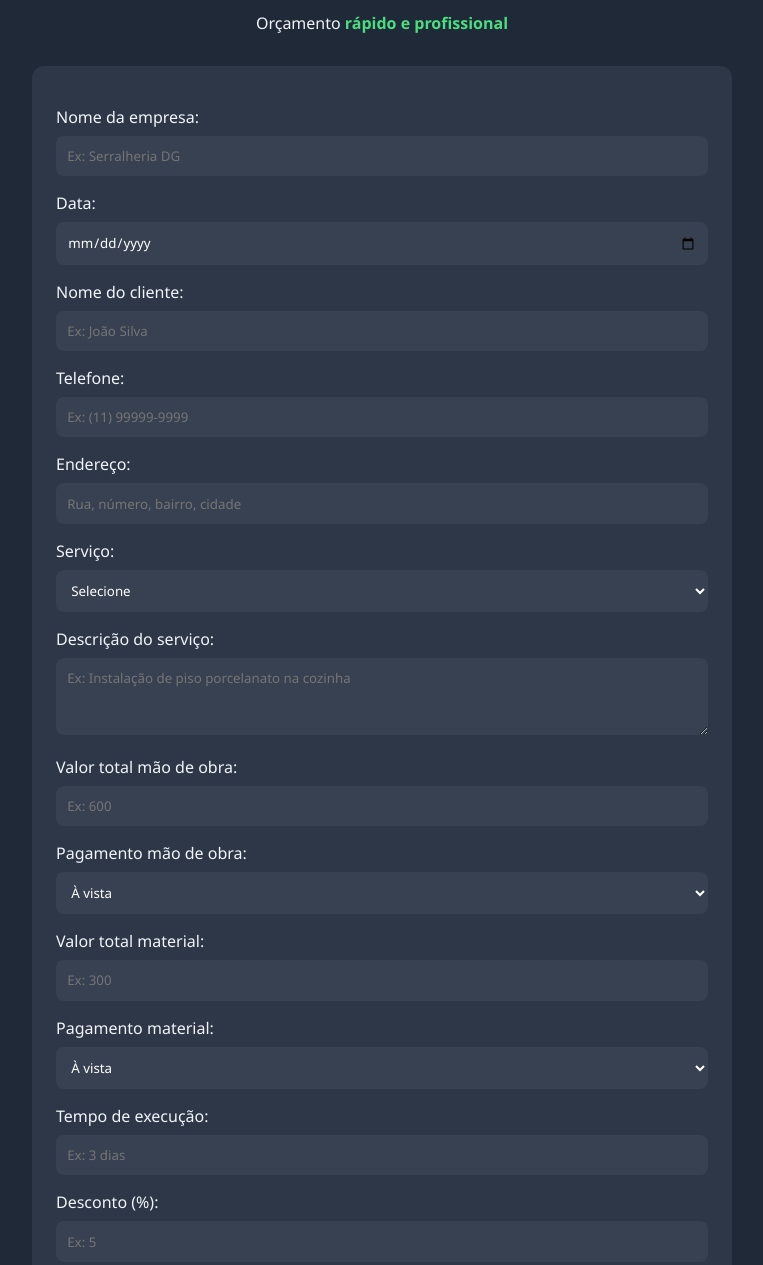
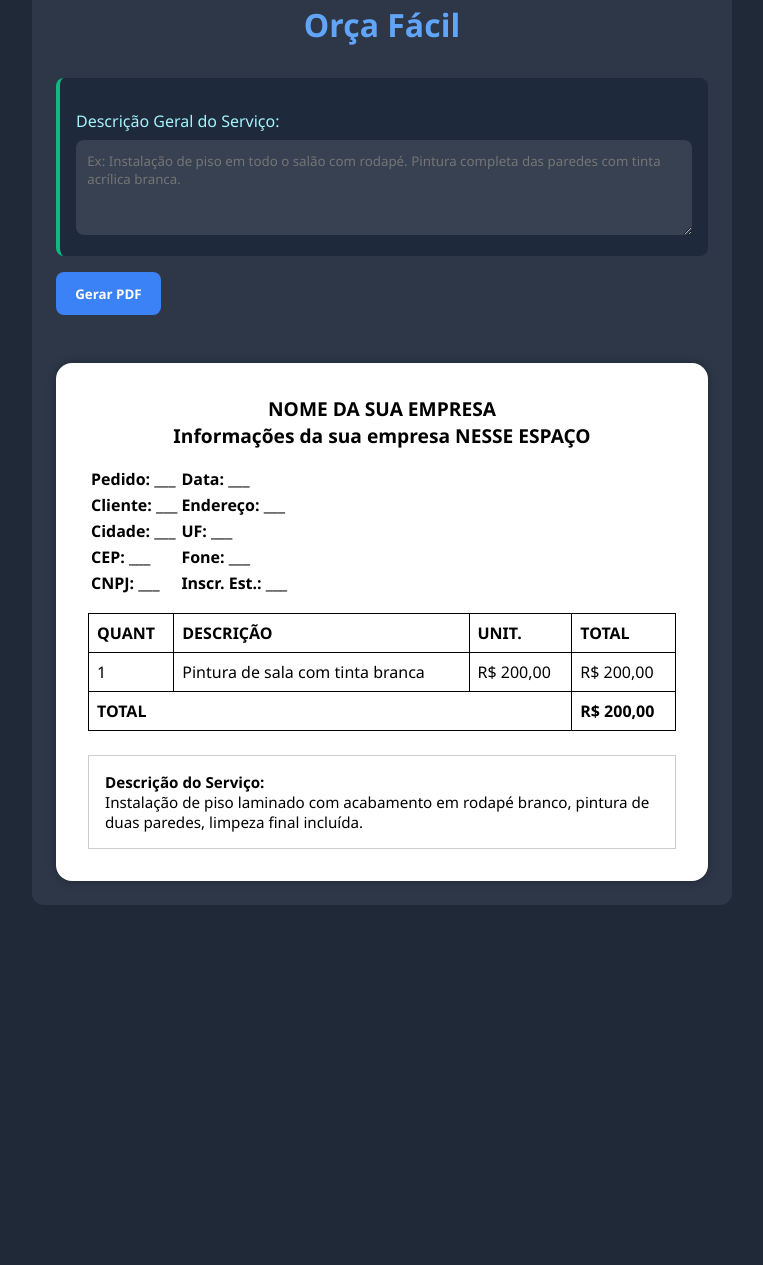
Before and after one commit to codennis9/or-a-facil, a plain HTML site: page index.html in a window 1280 px wide. Shown: the part 106-1371 px from the top of the page, without its empty margins (258-1021 px from the left). After the commit the page ends 1075 px from the top, so only its background shows below. Drawn offline with nearby package versions, Linux system fonts and the light colour scheme.

Commit message:
ajuste pdf

```diff
--- a/index.html
+++ b/index.html
@@ -72,179 +72,126 @@
       border-radius: 0.5rem;
       border-left: 4px solid #38bdf8;
     }
+    .descricao-final {
+      margin-top: 2rem;
+      padding: 1rem;
+      background-color: #1e293b;
+      border-left: 4px solid #10b981;
+      border-radius: 0.5rem;
+    }
+    .descricao-final label {
+      font-size: 1rem;
+      color: #a5f3fc;
+    }
+    /* PDF-style preview */
+    .pdf-preview {
+      margin-top: 3rem;
+      background: white;
+      color: black;
+      padding: 2rem;
+      border-radius: 1rem;
+      box-shadow: 0 0 10px rgba(0,0,0,0.3);
+    }
+    .pdf-header {
+      text-align: center;
+      font-size: 1.2rem;
+      font-weight: bold;
+      margin-bottom: 1rem;
+    }
+    .pdf-table {
+      width: 100%;
+      border-collapse: collapse;
+      margin-top: 1rem;
+    }
+    .pdf-table th, .pdf-table td {
+      border: 1px solid black;
+      padding: 0.5rem;
+      text-align: left;
+    }
+    .pdf-descricao {
+      margin-top: 1.5rem;
+      font-size: 0.95rem;
+      border: 1px solid #ccc;
+      padding: 1rem;
+    }
   </style>
 </head>
 <body>
-  <h1>Orça Fácil</h1>
-  <div class="logo">Orçamento <span>rápido e profissional</span></div>
+  <div class="container">
+    <h1>Orça Fácil</h1>
 
-  <div class="container">
-    <label for="empresa">Nome da empresa:</label>
-    <input type="text" id="empresa" placeholder="Ex: Serralheria DG">
+    <!-- Campos do orçamento aqui -->
 
-    <label for="data">Data:</label>
-    <input type="date" id="data">
+    <!-- Descrição total do serviço -->
+    <div class="descricao-final">
+      <label for="descricaoTotal">Descrição Geral do Serviço:</label>
+      <textarea id="descricaoTotal" rows="4" placeholder="Ex: Instalação de piso em todo o salão com rodapé. Pintura completa das paredes com tinta acrílica branca."></textarea>
+    </div>
 
-    <label for="cliente">Nome do cliente:</label>
-    <input type="text" id="cliente" placeholder="Ex: João Silva">
-
-    <label for="telefone">Telefone:</label>
-    <input type="text" id="telefone" placeholder="Ex: (11) 99999-9999">
-
-    <label for="endereco">Endereço:</label>
-    <input type="text" id="endereco" placeholder="Rua, número, bairro, cidade">
-
-    <label for="servico">Serviço:</label>
-    <select id="servico">
-      <option value="">Selecione</option>
-      <option value="metro">Drywall</option>
-      <option value="metro">Piso</option>
-      <option value="metro">Telhado</option>
-      <option value="metro">Pintura</option>
-      <option value="fixo">Portão</option>
-      <option value="metro">Muro</option>
-      <option value="fixo">Torneira</option>
-      <option value="metro">Calha</option>
-      <option value="fixo">Escada</option>
-      <option value="metro">Laje</option>
-      <option value="fixo">Outros</option>
-    </select>
-
-    <label for="descricao">Descrição do serviço:</label>
-    <textarea id="descricao" rows="3" placeholder="Ex: Instalação de piso porcelanato na cozinha"></textarea>
-
-    <label for="valor">Valor total mão de obra:</label>
-    <input type="number" id="valor" placeholder="Ex: 600">
-
-    <label for="pagamentoMaoObra">Pagamento mão de obra:</label>
-    <select id="pagamentoMaoObra">
-      <option value="à vista">À vista</option>
-      <option value="parcelado">Parcelado</option>
-      <option value="cartão">Cartão</option>
-    </select>
-
-    <label for="material">Valor total material:</label>
-    <input type="number" id="material" placeholder="Ex: 300">
-
-    <label for="pagamentoMaterial">Pagamento material:</label>
-    <select id="pagamentoMaterial">
-      <option value="à vista">À vista</option>
-      <option value="parcelado">Parcelado</option>
-      <option value="cartão">Cartão</option>
-    </select>
-
-    <label for="tempo">Tempo de execução:</label>
-    <input type="text" id="tempo" placeholder="Ex: 3 dias">
-
-    <label for="desconto">Desconto (%):</label>
-    <input type="number" id="desconto" placeholder="Ex: 5">
-
-    <button onclick="adicionarServico()">Adicionar Serviço</button>
+    <!-- Botão para gerar PDF ou continuar -->
     <button onclick="gerarPDF()">Gerar PDF</button>
 
-    <div id="resumo"></div>
+    <!-- Prévia estilo PDF -->
+    <div class="pdf-preview">
+      <div class="pdf-header">
+        NOME DA SUA EMPRESA<br>
+        Informações da sua empresa NESSE ESPAÇO
+      </div>
+
+      <table>
+        <tr>
+          <td><strong>Pedido:</strong> ___</td>
+          <td><strong>Data:</strong> ___</td>
+        </tr>
+        <tr>
+          <td><strong>Cliente:</strong> ___</td>
+          <td><strong>Endereço:</strong> ___</td>
+        </tr>
+        <tr>
+          <td><strong>Cidade:</strong> ___</td>
+          <td><strong>UF:</strong> ___</td>
+        </tr>
+        <tr>
+          <td><strong>CEP:</strong> ___</td>
+          <td><strong>Fone:</strong> ___</td>
+        </tr>
+        <tr>
+          <td><strong>CNPJ:</strong> ___</td>
+          <td><strong>Inscr. Est.:</strong> ___</td>
+        </tr>
+      </table>
+
+      <table class="pdf-table">
+        <thead>
+          <tr>
+            <th>QUANT</th>
+            <th>DESCRIÇÃO</th>
+            <th>UNIT.</th>
+            <th>TOTAL</th>
+          </tr>
+        </thead>
+        <tbody>
+          <tr>
+            <td>1</td>
+            <td>Pintura de sala com tinta branca</td>
+            <td>R$ 200,00</td>
+            <td>R$ 200,00</td>
+          </tr>
+          <!-- mais linhas aqui -->
+        </tbody>
+        <tfoot>
+          <tr>
+            <td colspan="3"><strong>TOTAL</strong></td>
+            <td><strong>R$ 200,00</strong></td>
+          </tr>
+        </tfoot>
+      </table>
+
+      <div class="pdf-descricao">
+        <strong>Descrição do Serviço:</strong><br>
+        Instalação de piso laminado com acabamento em rodapé branco, pintura de duas paredes, limpeza final incluída.
+      </div>
+    </div>
   </div>
-
-  <script src="https://cdnjs.cloudflare.com/ajax/libs/jspdf/2.5.1/jspdf.umd.min.js"></script>
-  <script>
-    const servicos = [];
-
-    function adicionarServico() {
-      const nome = document.getElementById('servico').selectedOptions[0].text;
-      const descricao = document.getElementById('descricao').value;
-      const maoDeObra = parseFloat(document.getElementById('valor').value) || 0;
-      const material = parseFloat(document.getElementById('material').value) || 0;
-      const pagamentoMaoObra = document.getElementById('pagamentoMaoObra').value;
-      const pagamentoMaterial = document.getElementById('pagamentoMaterial').value;
-      const tempo = document.getElementById('tempo').value;
-      const desconto = parseFloat(document.getElementById('desconto').value) || 0;
-
-      const total = maoDeObra + material;
-      const valorFinal = total - (total * desconto / 100);
-
-      const item = {
-        nome, descricao, maoDeObra, pagamentoMaoObra,
-        material, pagamentoMaterial, tempo,
-        desconto, total, valorFinal
-      };
-
-      servicos.push(item);
-      atualizarResumo();
-    }
-
-    function atualizarResumo() {
-      const container = document.getElementById('resumo');
-      container.innerHTML = '';
-      let totalFinal = 0;
-      servicos.forEach((s) => {
-        totalFinal += s.valorFinal;
-        const div = document.createElement('div');
-        div.className = 'orcamento-item';
-        div.innerHTML = `
-          <p><strong>Serviço:</strong> ${s.nome}</p>
-          <p><strong>Descrição:</strong> ${s.descricao}</p>
-          <p><strong>Mão de Obra:</strong> R$ ${s.maoDeObra.toFixed(2)} (${s.pagamentoMaoObra})</p>
-          <p><strong>Material:</strong> R$ ${s.material.toFixed(2)} (${s.pagamentoMaterial})</p>
-          <p><strong>Total:</strong> R$ ${s.total.toFixed(2)}</p>
-          ${s.desconto > 0 ? `<p><strong>Desconto:</strong> ${s.desconto}%</p>` : ''}
-          <p><strong>Valor Final:</strong> R$ ${s.valorFinal.toFixed(2)}</p>
-          <p><strong>Tempo de execução:</strong> ${s.tempo}</p>
-        `;
-        container.appendChild(div);
-      });
-
-      const resumoFinal = document.createElement('div');
-      resumoFinal.className = 'resumo-total';
-      resumoFinal.innerHTML = `
-        <h3>Total Geral do Orçamento</h3>
-        <p><strong>Total:</strong> R$ ${totalFinal.toFixed(2)}</p>
-      `;
-      container.appendChild(resumoFinal);
-    }
-
-    function gerarPDF() {
-      const empresa = document.getElementById('empresa').value;
-      const cliente = document.getElementById('cliente').value;
-      const telefone = document.getElementById('telefone').value;
-      const endereco = document.getElementById('endereco').value;
-      const data = document.getElementById('data').value;
-
-      const { jsPDF } = window.jspdf;
-      const doc = new jsPDF();
-      let y = 10;
-
-      doc.setFontSize(14);
-      doc.text(empresa || 'Orçamento', 10, y);
-      y += 8;
-
-      doc.setFontSize(11);
-      doc.text(`Cliente: ${cliente}`, 10, y); y += 6;
-      doc.text(`Telefone: ${telefone}`, 10, y); y += 6;
-      doc.text(`Endereço: ${endereco}`, 10, y); y += 6;
-      doc.text(`Data: ${data}`, 10, y); y += 10;
-
-      let totalFinal = 0;
-      servicos.forEach((s) => {
-        totalFinal += s.valorFinal;
-        doc.text(`Serviço: ${s.nome}`, 10, y); y += 6;
-        doc.text(`Descrição: ${s.descricao}`, 10, y); y += 6;
-        doc.text(`Mão de Obra: R$ ${s.maoDeObra.toFixed(2)} (${s.pagamentoMaoObra})`, 10, y); y += 6;
-        doc.text(`Material: R$ ${s.material.toFixed(2)} (${s.pagamentoMaterial})`, 10, y); y += 6;
-        doc.text(`Total: R$ ${s.total.toFixed(2)}`, 10, y); y += 6;
-        if (s.desconto > 0) { doc.text(`Desconto: ${s.desconto}%`, 10, y); y += 6; }
-        doc.text(`Valor Final: R$ ${s.valorFinal.toFixed(2)}`, 10, y); y += 6;
-        doc.text(`Tempo: ${s.tempo}`, 10, y); y += 10;
-        if (y > 270) { doc.addPage(); y = 10; }
-      });
-
-      doc.setFontSize(12);
-      doc.text("Resumo Final do Orçamento", 10, y); y += 6;
-      doc.setFontSize(11);
-      doc.text(`Total dos serviços com desconto: R$ ${totalFinal.toFixed(2)}`, 10, y);
-
-      const nomeArquivo = cliente ? `orcamento_${cliente.replace(/\s+/g, '_').toLowerCase()}.pdf` : 'orcamento.pdf';
-      doc.save(nomeArquivo);
-    }
-  </script>
 </body>
 </html>
```
